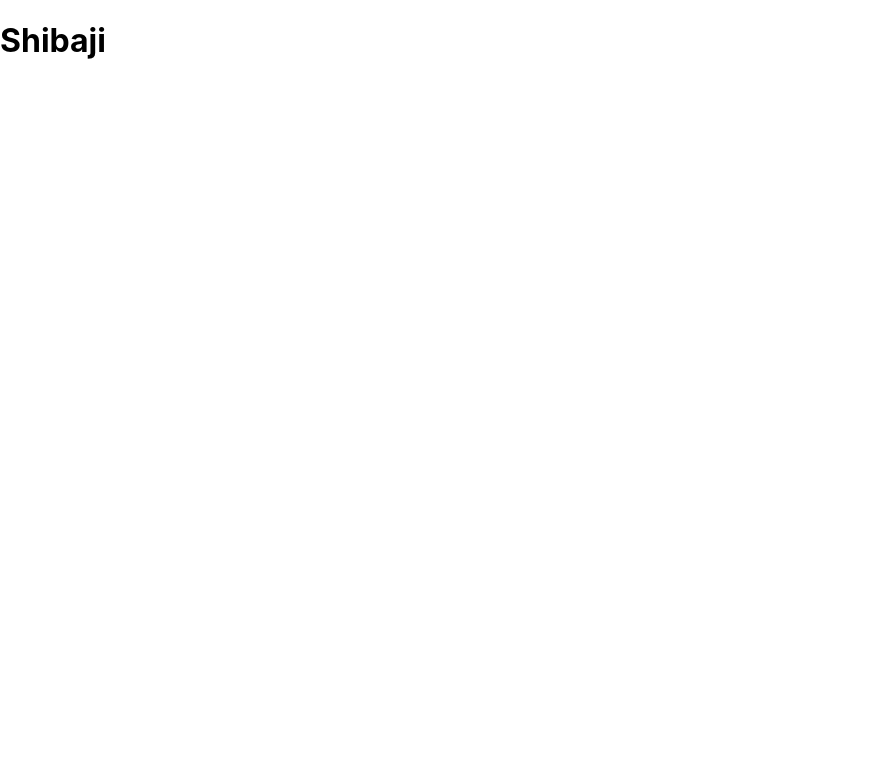
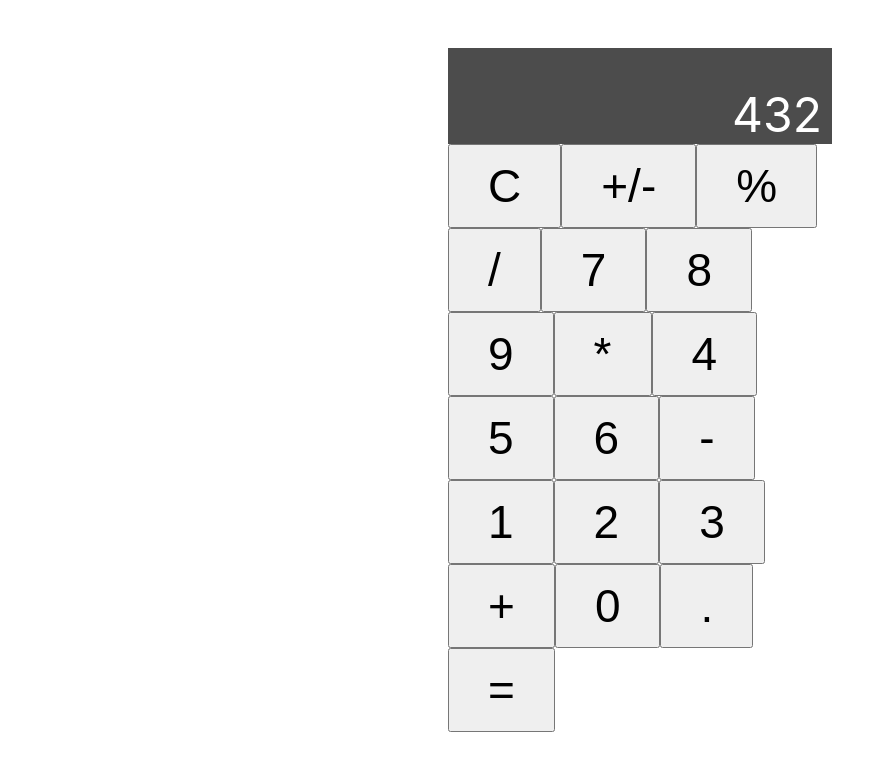
Before and after one commit to Shibaji121/My-Calculator-App, a React (Create React App) app: page / in a window 1280 px wide. Shown: the top 770 px of the page, without its empty margins (0-894 px from the left). Built offline with nearby package versions, Linux system fonts and the light colour scheme.

Commit message:
button design implemented

```diff
--- a/src/App.js
+++ b/src/App.js
@@ -3,7 +3,32 @@ import React from "react";
 function App() {
   return (
     <div className="App">
-      <h1>Shibaji</h1>
+      <div className="calc-container">
+        <div id="screen">
+          <span>432</span>
+        </div>
+        <div className="buttons-container">
+          <button className="func-btn">C</button>
+          <button className="func-btn">+/-</button>
+          <button className="func-btn">%</button>
+          <button className="func-btn">/</button>
+          <button className="func-btn">7</button>
+          <button className="func-btn">8</button>
+          <button className="func-btn">9</button>
+          <button className="func-btn">*</button>
+          <button className="func-btn">4</button>
+          <button className="func-btn">5</button>
+          <button className="func-btn">6</button>
+          <button className="func-btn">-</button>
+          <button className="func-btn">1</button>
+          <button className="func-btn">2</button>
+          <button className="func-btn">3</button>
+          <button className="func-btn">+</button>
+          <button className="func-btn">0</button>
+          <button className="func-btn">.</button>
+          <button className="func-btn">=</button>
+        </div>
+      </div>
     </div>
   );
 }
--- a/src/index.css
+++ b/src/index.css
@@ -6,3 +6,32 @@ body {
   -webkit-font-smoothing: antialiased;
   -moz-osx-font-smoothing: grayscale;
 }
+.calc-container {
+  width: 30vw;
+  margin: auto;
+  position: relative;
+  height: 100vh;
+  margin-top: 3rem;
+  border-radius: 20px;
+}
+#screen {
+  height: 6rem;
+  position: relative;
+  background-color: rgb(76, 76, 76);
+}
+#screen span {
+  position: absolute;
+  right: 0;
+  bottom: 0;
+  color: white;
+  font-size: 3rem;
+  padding-right: 10px;
+}
+.buttons-container {
+  display: flex;
+  flex-wrap: wrap;
+}
+.func-btn {
+  font-size: 46px;
+  padding: 13px 38px;
+}
```
